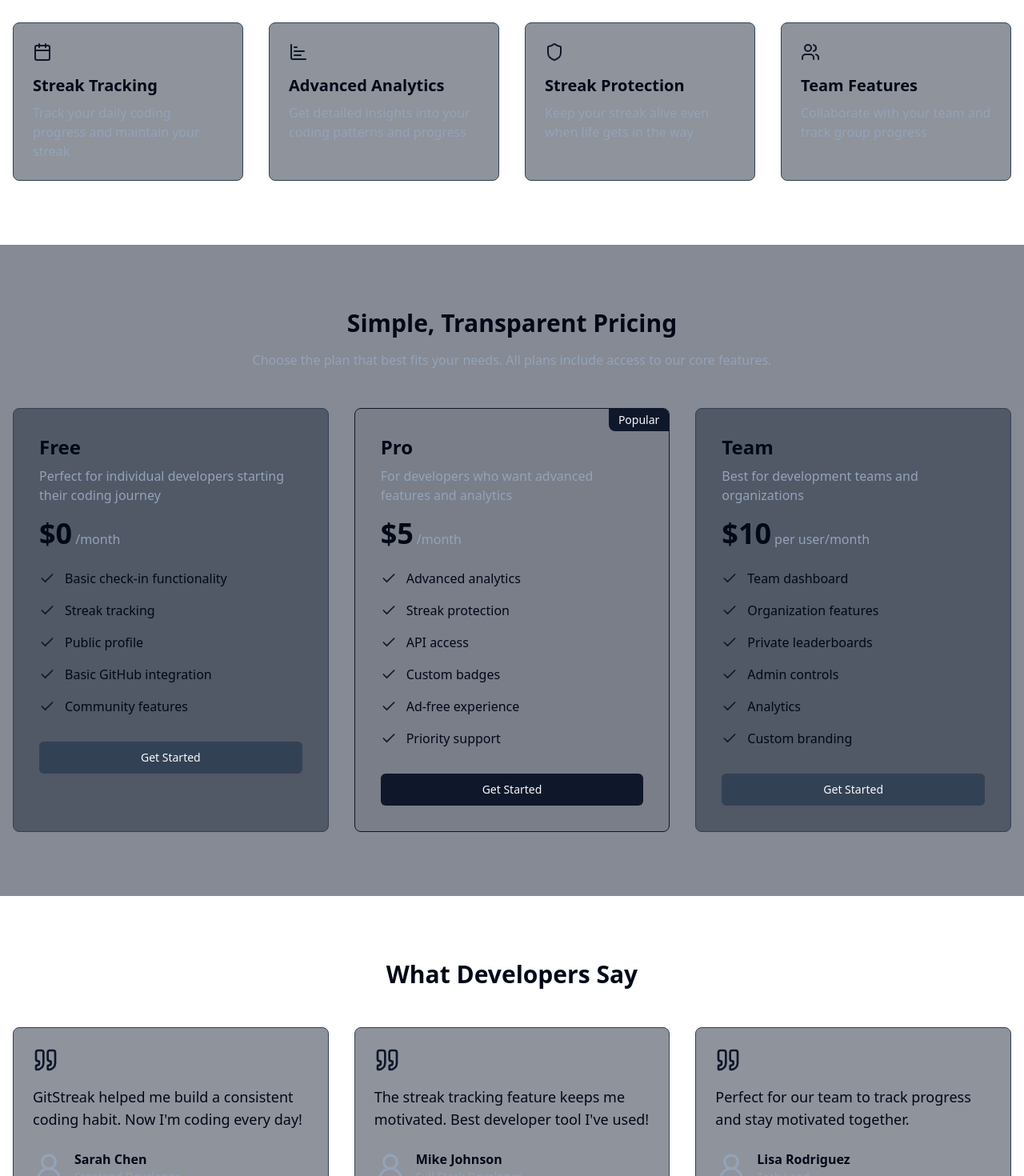
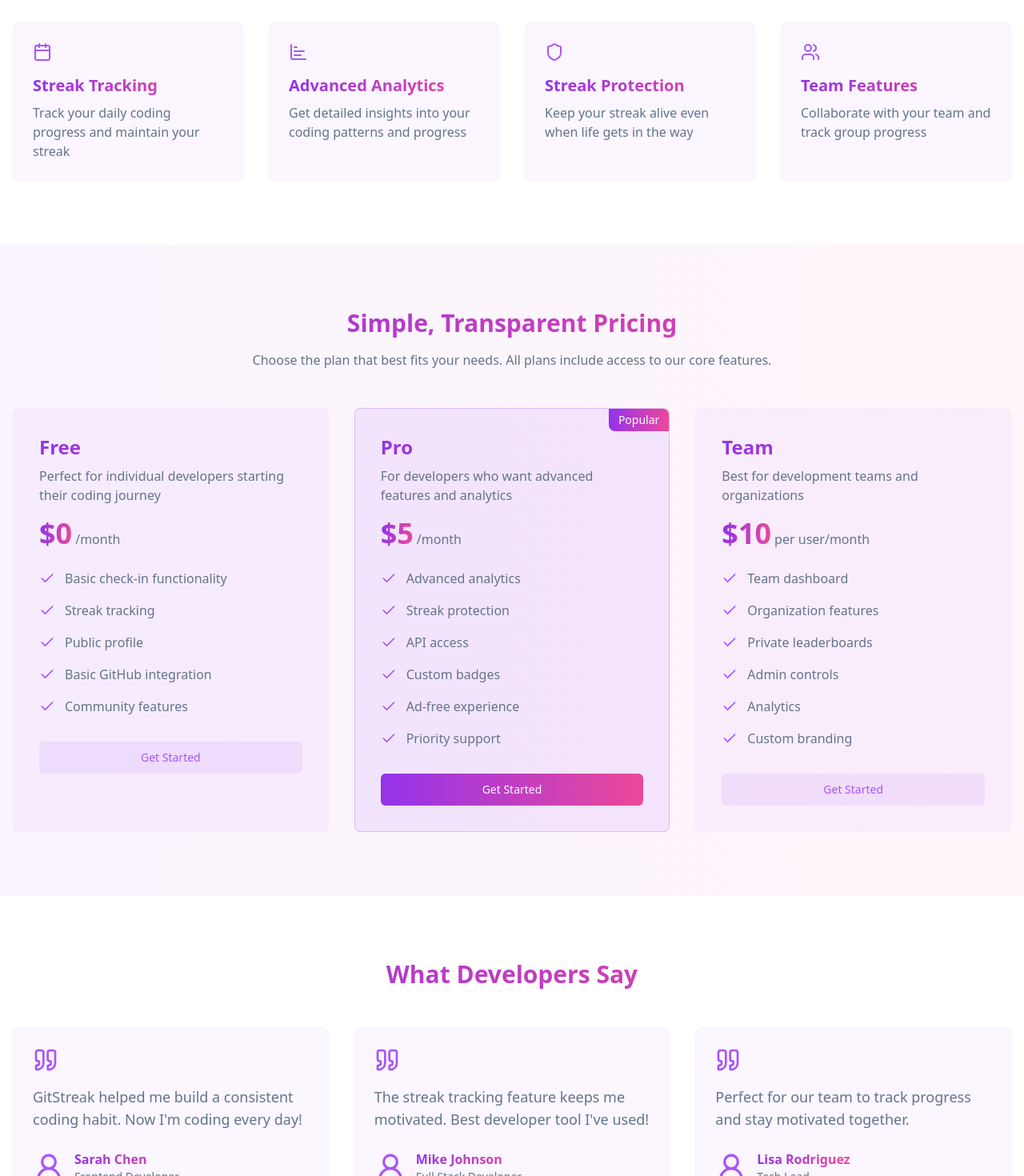
Before and after one commit to videv93/git-streak, a React (Vite) app: page / in a window 1280 px wide. Shown: the part 760-2230 px from the top of the page at 80% size. Built offline with nearby package versions, Linux system fonts and the light colour scheme.

Commit message:
Update landing page layout
Refactor and update the entire landing page to enhance layout and design elements.
[skip gpt_engineer]

```diff
--- a/src/components/FeatureOverview.tsx
+++ b/src/components/FeatureOverview.tsx
@@ -3,22 +3,22 @@ import { Calendar, ChartBar, Shield, Users } from "lucide-react";
 export const FeatureOverview = () => {
   const features = [
     {
-      icon: <Calendar className="h-6 w-6 text-primary" />,
+      icon: <Calendar className="h-6 w-6 text-purple-500" />,
       title: "Streak Tracking",
       description: "Track your daily coding progress and maintain your streak",
     },
     {
-      icon: <ChartBar className="h-6 w-6 text-primary" />,
+      icon: <ChartBar className="h-6 w-6 text-purple-500" />,
       title: "Advanced Analytics",
       description: "Get detailed insights into your coding patterns and progress",
     },
     {
-      icon: <Shield className="h-6 w-6 text-primary" />,
+      icon: <Shield className="h-6 w-6 text-purple-500" />,
       title: "Streak Protection",
       description: "Keep your streak alive even when life gets in the way",
     },
     {
-      icon: <Users className="h-6 w-6 text-primary" />,
+      icon: <Users className="h-6 w-6 text-purple-500" />,
       title: "Team Features",
       description: "Collaborate with your team and track group progress",
     },
@@ -27,16 +27,20 @@ export const FeatureOverview = () => {
   return (
     <section className="py-20 px-4">
       <div className="max-w-7xl mx-auto">
-        <h2 className="text-3xl font-bold text-center mb-12">Features</h2>
+        <h2 className="text-3xl font-bold text-center mb-12 bg-clip-text text-transparent bg-gradient-to-r from-purple-600 to-pink-500">
+          Features
+        </h2>
         <div className="grid grid-cols-1 md:grid-cols-2 lg:grid-cols-4 gap-8">
           {features.map((feature, index) => (
             <div
               key={index}
-              className="p-6 rounded-lg border border-slate-700 bg-slate-800/50 hover:bg-slate-800/80 transition-colors"
+              className="p-6 rounded-lg border border-purple-200/20 bg-purple-500/5 hover:bg-purple-500/10 transition-colors"
             >
               <div className="mb-4">{feature.icon}</div>
-              <h3 className="text-xl font-semibold mb-2">{feature.title}</h3>
-              <p className="text-slate-400">{feature.description}</p>
+              <h3 className="text-xl font-semibold mb-2 bg-clip-text text-transparent bg-gradient-to-r from-purple-600 to-pink-500">
+                {feature.title}
+              </h3>
+              <p className="text-muted-foreground">{feature.description}</p>
             </div>
           ))}
         </div>
--- a/src/components/Newsletter.tsx
+++ b/src/components/Newsletter.tsx
@@ -4,20 +4,27 @@ import { Input } from "./ui/input";
 
 export const Newsletter = () => {
   return (
-    <section className="py-20 px-4">
+    <section className="py-20 px-4 bg-gradient-to-r from-purple-600/5 to-pink-500/5">
       <div className="max-w-2xl mx-auto text-center">
-        <Mail className="h-12 w-12 text-primary mx-auto mb-6" />
-        <h2 className="text-3xl font-bold mb-4">Stay Updated</h2>
-        <p className="text-slate-400 mb-8">
+        <Mail className="h-12 w-12 text-purple-500 mx-auto mb-6" />
+        <h2 className="text-3xl font-bold mb-4 bg-clip-text text-transparent bg-gradient-to-r from-purple-600 to-pink-500">
+          Stay Updated
+        </h2>
+        <p className="text-muted-foreground mb-8">
           Get the latest updates about new features and community highlights.
         </p>
         <form className="flex flex-col sm:flex-row gap-4 max-w-md mx-auto">
           <Input
             type="email"
             placeholder="Enter your email"
-            className="flex-1"
+            className="flex-1 border-purple-200/20 bg-purple-500/5 focus:border-purple-500 focus:ring-purple-500"
           />
-          <Button type="submit">Subscribe</Button>
+          <Button
+            type="submit"
+            className="bg-gradient-to-r from-purple-600 to-pink-500 hover:from-purple-700 hover:to-pink-600"
+          >
+            Subscribe
+          </Button>
         </form>
       </div>
     </section>
--- a/src/components/PricingPlans.tsx
+++ b/src/components/PricingPlans.tsx
@@ -45,11 +45,13 @@ export const PricingPlans = () => {
   ];
 
   return (
-    <section className="py-20 px-4 bg-slate-900/50">
+    <section className="py-20 px-4 bg-gradient-to-r from-purple-600/5 to-pink-500/5">
       <div className="max-w-7xl mx-auto">
         <div className="text-center mb-12">
-          <h2 className="text-3xl font-bold mb-4">Simple, Transparent Pricing</h2>
-          <p className="text-slate-400 max-w-2xl mx-auto">
+          <h2 className="text-3xl font-bold mb-4 bg-clip-text text-transparent bg-gradient-to-r from-purple-600 to-pink-500">
+            Simple, Transparent Pricing
+          </h2>
+          <p className="text-muted-foreground max-w-2xl mx-auto">
             Choose the plan that best fits your needs. All plans include access to our core features.
           </p>
         </div>
@@ -59,21 +61,25 @@ export const PricingPlans = () => {
               key={index}
               className={`p-8 rounded-lg border ${
                 index === 1
-                  ? "border-primary bg-primary/10 relative overflow-hidden"
-                  : "border-slate-700 bg-slate-800/50"
+                  ? "border-purple-500/30 bg-purple-500/10 relative overflow-hidden"
+                  : "border-purple-200/20 bg-purple-500/5"
               }`}
             >
               {index === 1 && (
-                <div className="absolute top-0 right-0 bg-primary text-primary-foreground px-3 py-1 text-sm rounded-bl-lg">
+                <div className="absolute top-0 right-0 bg-gradient-to-r from-purple-600 to-pink-500 text-white px-3 py-1 text-sm rounded-bl-lg">
                   Popular
                 </div>
               )}
               <div className="mb-6">
-                <h3 className="text-2xl font-bold mb-2">{plan.name}</h3>
-                <p className="text-slate-400 mb-4">{plan.description}</p>
+                <h3 className="text-2xl font-bold mb-2 bg-clip-text text-transparent bg-gradient-to-r from-purple-600 to-pink-500">
+                  {plan.name}
+                </h3>
+                <p className="text-muted-foreground mb-4">{plan.description}</p>
                 <div className="flex items-baseline gap-1">
-                  <span className="text-4xl font-bold">{plan.price}</span>
-                  <span className="text-slate-400">
+                  <span className="text-4xl font-bold bg-clip-text text-transparent bg-gradient-to-r from-purple-600 to-pink-500">
+                    {plan.price}
+                  </span>
+                  <span className="text-muted-foreground">
                     {plan.period || "/month"}
                   </span>
                 </div>
@@ -81,14 +87,16 @@ export const PricingPlans = () => {
               <ul className="space-y-4 mb-8">
                 {plan.features.map((feature, i) => (
                   <li key={i} className="flex items-start gap-3">
-                    <Check className="h-5 w-5 text-primary mt-0.5 shrink-0" />
-                    <span>{feature}</span>
+                    <Check className="h-5 w-5 text-purple-500 mt-0.5 shrink-0" />
+                    <span className="text-muted-foreground">{feature}</span>
                   </li>
                 ))}
               </ul>
               <Button
                 className={`w-full ${
-                  index === 1 ? "bg-primary" : "bg-slate-700 hover:bg-slate-600"
+                  index === 1
+                    ? "bg-gradient-to-r from-purple-600 to-pink-500 hover:from-purple-700 hover:to-pink-600"
+                    : "bg-purple-500/10 hover:bg-purple-500/20 text-purple-500"
                 }`}
               >
                 Get Started
--- a/src/components/Testimonials.tsx
+++ b/src/components/Testimonials.tsx
@@ -22,20 +22,24 @@ export const Testimonials = () => {
   return (
     <section className="py-20 px-4">
       <div className="max-w-7xl mx-auto">
-        <h2 className="text-3xl font-bold text-center mb-12">What Developers Say</h2>
+        <h2 className="text-3xl font-bold text-center mb-12 bg-clip-text text-transparent bg-gradient-to-r from-purple-600 to-pink-500">
+          What Developers Say
+        </h2>
         <div className="grid grid-cols-1 md:grid-cols-3 gap-8">
           {testimonials.map((testimonial, index) => (
             <div
               key={index}
-              className="p-6 rounded-lg border border-slate-700 bg-slate-800/50"
+              className="p-6 rounded-lg border border-purple-200/20 bg-purple-500/5 hover:bg-purple-500/10 transition-colors"
             >
-              <Quote className="h-8 w-8 text-primary mb-4" />
-              <p className="text-lg mb-6">{testimonial.quote}</p>
+              <Quote className="h-8 w-8 text-purple-500 mb-4" />
+              <p className="text-lg mb-6 text-muted-foreground">{testimonial.quote}</p>
               <div className="flex items-center gap-3">
-                <UserRound className="h-10 w-10 text-slate-400" />
+                <UserRound className="h-10 w-10 text-purple-500" />
                 <div>
-                  <p className="font-semibold">{testimonial.author}</p>
-                  <p className="text-sm text-slate-400">{testimonial.role}</p>
+                  <p className="font-semibold bg-clip-text text-transparent bg-gradient-to-r from-purple-600 to-pink-500">
+                    {testimonial.author}
+                  </p>
+                  <p className="text-sm text-muted-foreground">{testimonial.role}</p>
                 </div>
               </div>
             </div>
```
